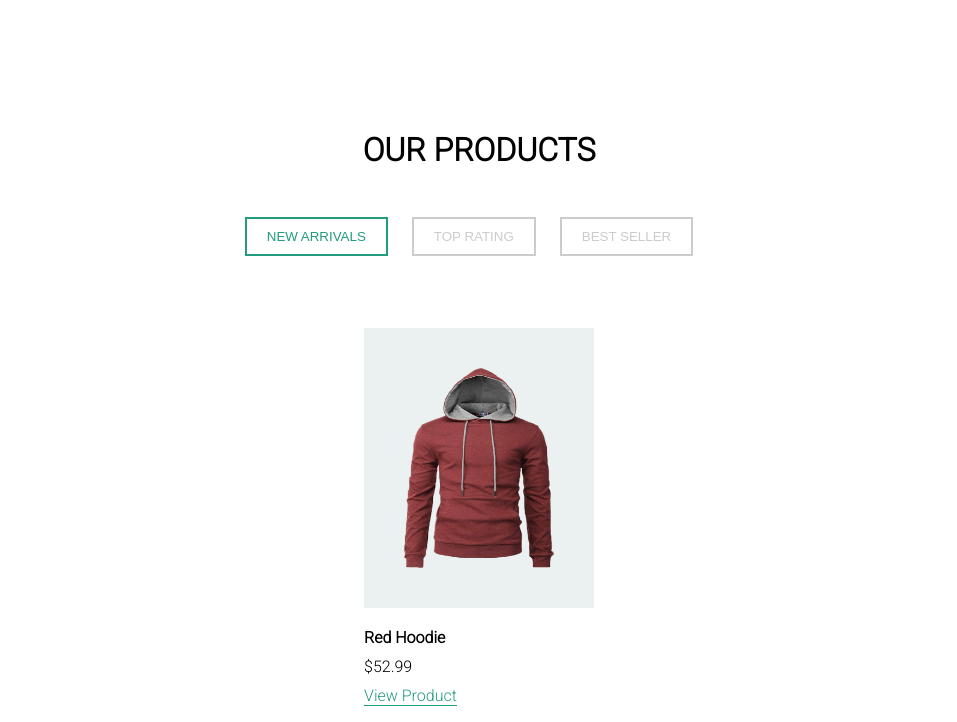
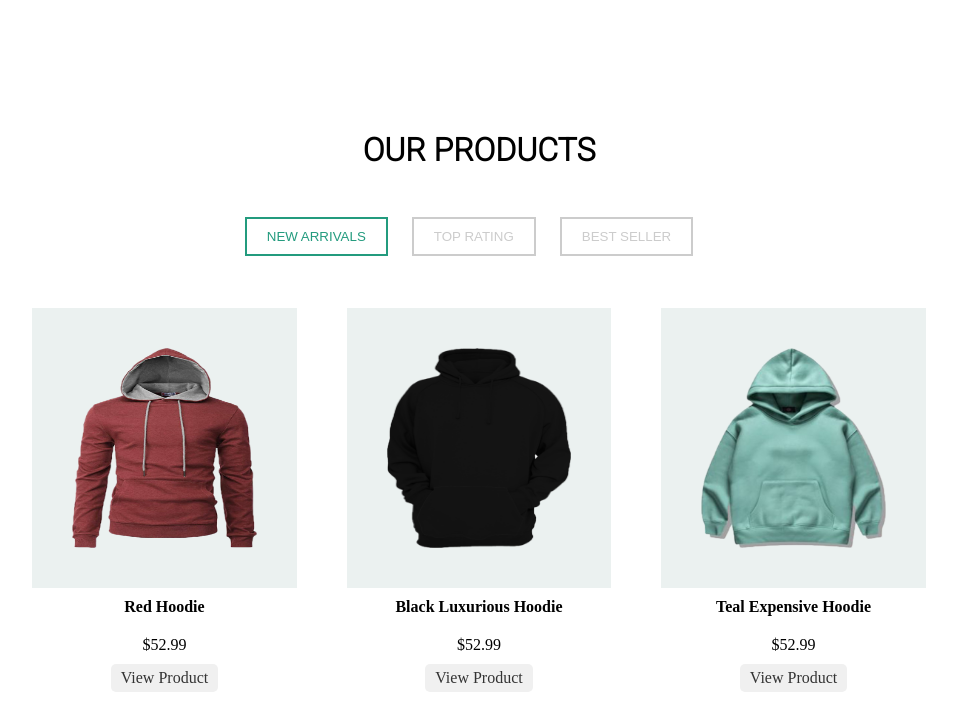
Before and after one commit to ossrndc/Project-1-Web-Dev, a plain HTML site: page index.html in a window 1280 px wide. Shown: the part 1340-2062 px from the top of the page, without its empty margins (161-1118 px from the left). Drawn offline with Linux system fonts and the light colour scheme.

Commit message:
fix the issue

```diff
--- a/index.html
+++ b/index.html
@@ -19,7 +19,7 @@
       <div>
 
     </nav>
-
+  <section id="home">
     <header>
       <div class="header-content">
         <h1 class="main-headings">
@@ -59,8 +59,10 @@
         </div>
       </div>
     </section>
+  </section>
 
 
+  <section id="Articles">
     <section class="products">
       <h1 class="products-heading">OUR PRODUCTS</h1>
 
@@ -122,8 +124,9 @@
       </div>
       </div>
     </section>
+  </section>
 
-
+<section id="about">
     <h1 class="customers-heading">OUR CLIENT'S SAYS</h1>
     <section class="customers-reviews">
 
@@ -154,8 +157,9 @@
         <p class="customer-description">Lorem Ipsum dolor sit amet, constecture adipiscing elit, sed.</p>
       </div>
     </section>
+</section>
 
-
+<section id="contact">
     <footer>
       <div class="container">
       <h1 class="footer-heading">Location</h1>
@@ -172,5 +176,6 @@
       <h2 class="footer-primary-heading">webdevacademy6@gmail.com</h2>
     </div>
     </footer>
+</section>
   </body>
 </html>
--- a/style.css
+++ b/style.css
@@ -198,12 +198,17 @@ header {
 .products .product-items-container {
 
   justify-content: space-evenly;
+  display: grid;
+  grid-template-columns: repeat(3, 1fr);
+  gap: 50px;
   margin: 20px;
   max-width: 60rem;
 }
 
 .products .product-items-container .item {
-  margin: 20px;
+  display: flex;
+  flex-direction: column;
+  align-items: center;
 }
 
 .products .product-items-container .item-layer {
@@ -211,30 +216,34 @@ header {
   padding: 40px;
   margin-right: 20px;
   margin: 0 auto;
-  margin-bottom: 20px;
+  margin-right: 20px;
+  width: 100%;
+  overflow: hidden;
 }
 
 .products .product-items-container .item-layer img {
-  width: 150px;
-  height: 200px;
+  width: 100%;
+  height: 200;
 }
 
 .products .product-items-container .item .item-name {
-  font-family: var(--primary-font);
-  margin-bottom: 10px;
+  margin: 10px 0;
+  text-align: center;
 }
 
 .products .product-items-container .item .item-price {
-  font-family: var(--primary-font);
-  margin-bottom: 10px;
+  margin: 10px 0;
+  text-align: center;
 }
 
 .products .product-items-container .item .view-product {
-  font-family: var(--primary-font);
-  margin-bottom: 10px;
+  text-align: center;
   text-decoration: none;
-  color: var(--main-color);
-  border-bottom: 1px solid var(--main-color);
+  color: #333;
+  background-color: #f0f0f0;
+  padding: 5px 10px;
+  border-radius: 5px;
+  display: inline-block;
 }
 
 
```
